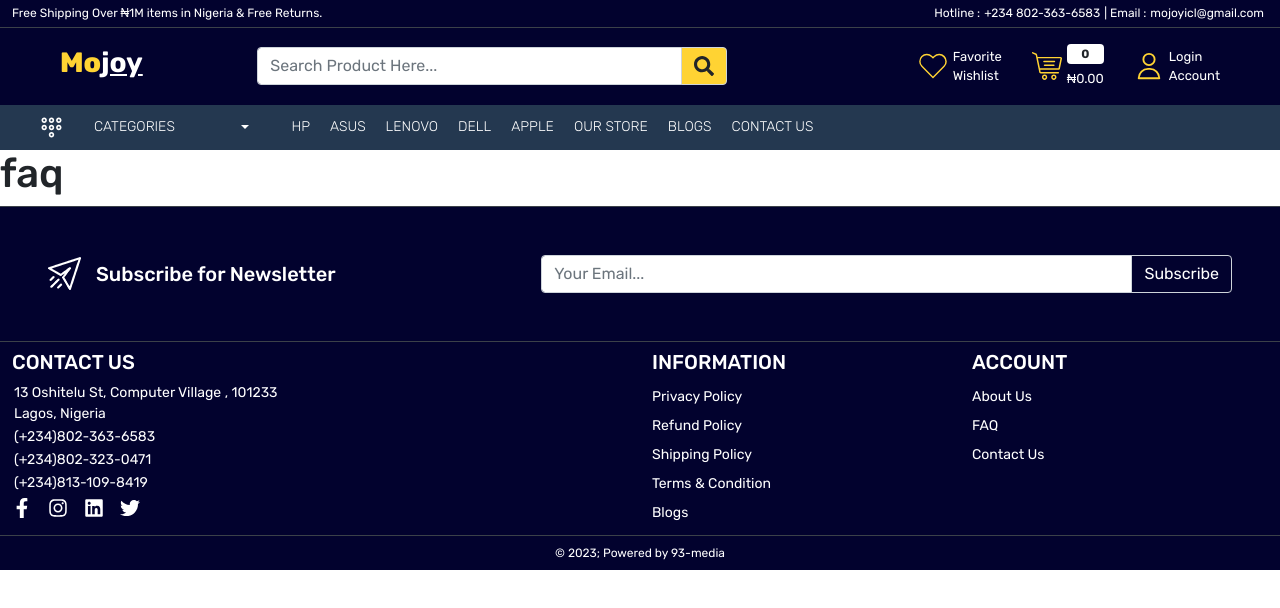
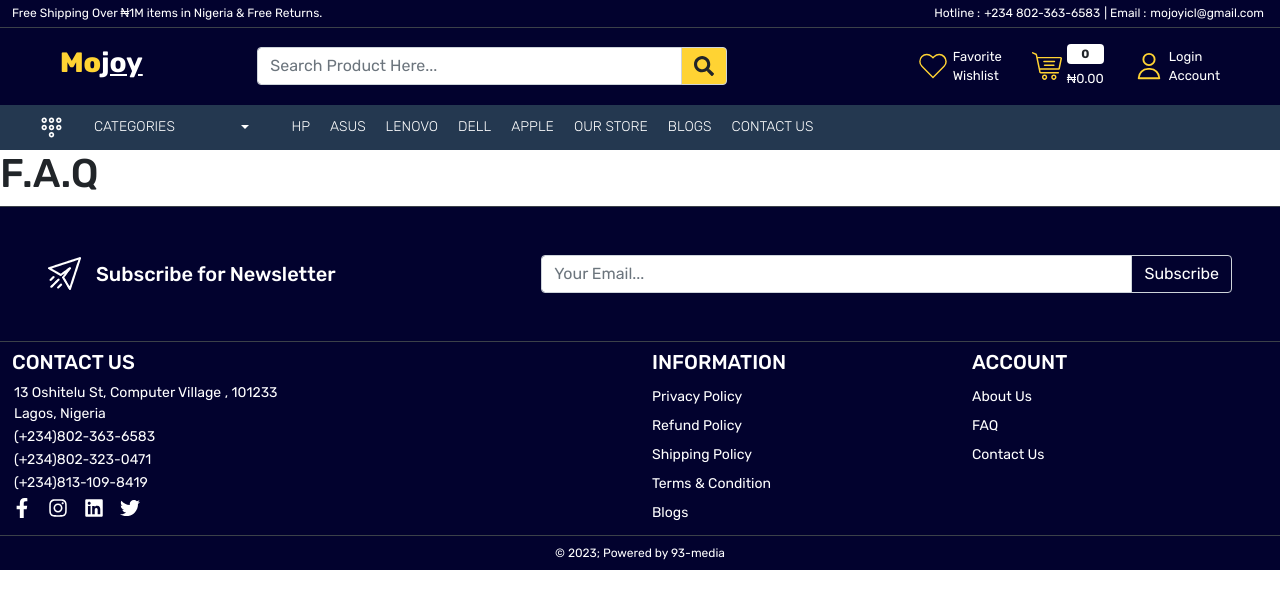
Before and after one commit to kayode-victor/mojoy-web, a React (Create React App) app: page /faq in a window 1280 px wide. Shown: the top 608 px of the page. Built offline with nearby package versions, Linux system fonts and the light colour scheme.

Commit message:
New Update

```diff
--- a/src/pages/FAQ.js
+++ b/src/pages/FAQ.js
@@ -3,7 +3,7 @@ import React from "react";
 const FAQ = () => {
   return (
     <div>
-      <h1>faq</h1>
+      <h1>F.A.Q</h1>
     </div>
   );
 };
--- a/src/pages/Home.js
+++ b/src/pages/Home.js
@@ -270,7 +270,7 @@ const Home = () => {
                 </div>
                 <div className="mx-4 w-25">
                   <img
-                    className="mt-4"
+                    className="m-4"
                     src="https://upload.wikimedia.org/wikipedia/commons/thumb/2/2e/ASUS_Logo.svg/2560px-ASUS_Logo.svg.png"
                     style={{ width: "100px" }}
                     alt="brands"
--- a/src/pages/Refundpolicy.js
+++ b/src/pages/Refundpolicy.js
@@ -6,8 +6,8 @@ import Container from "../components/Container";
 const Refundpolicy = () => {
   return (
     <>
-      <Meta title={"Refundpolicy"} />
-      <BreadCrumb title="Refundpolicy" />
+      <Meta title={"Refund Policy"} />
+      <BreadCrumb title="Refund Policy" />
       <Container class1="policy-wrapper py-5 home-wrapper-2">
         <div className="row">
           <div className="col-12">
```
